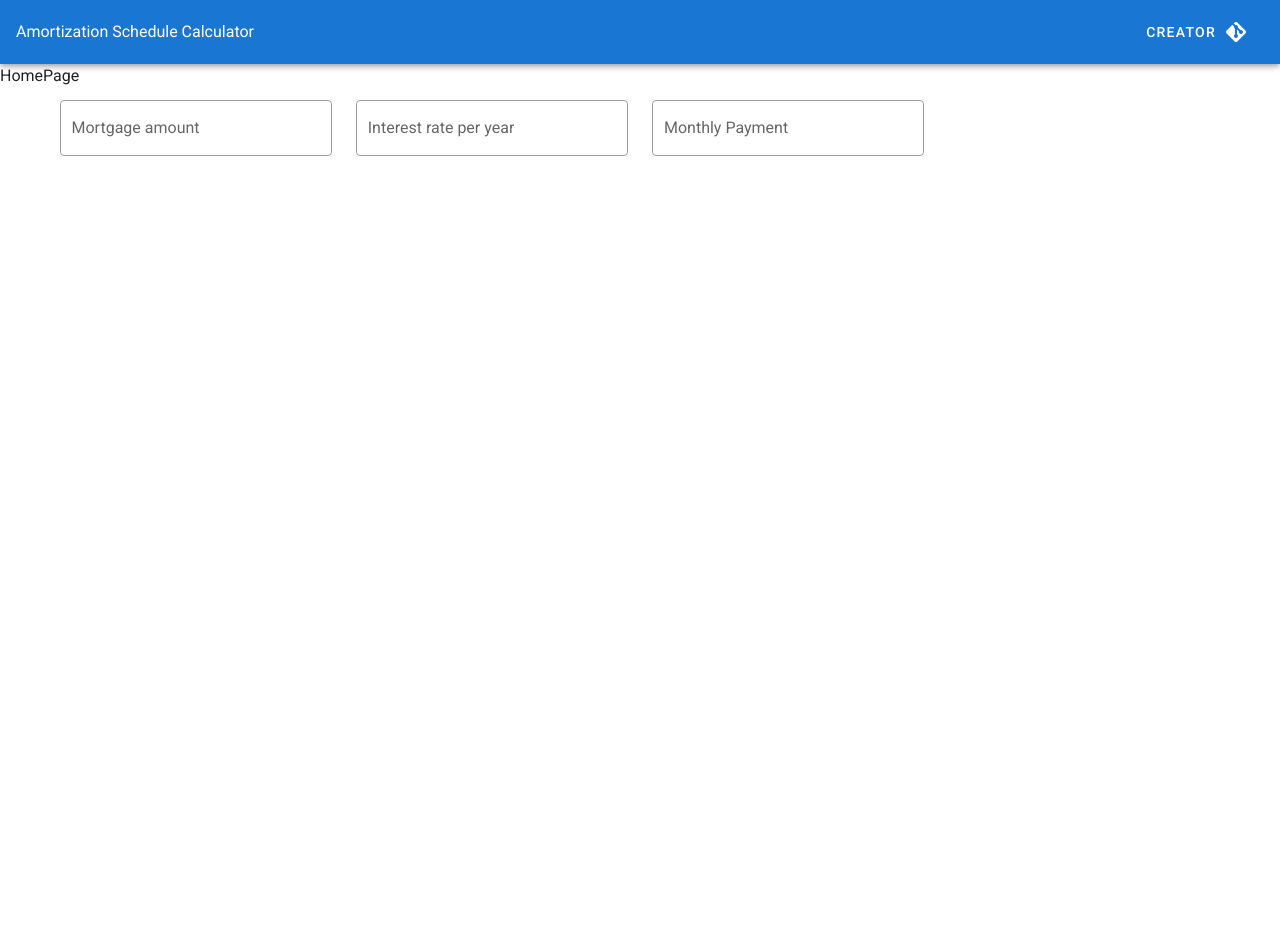
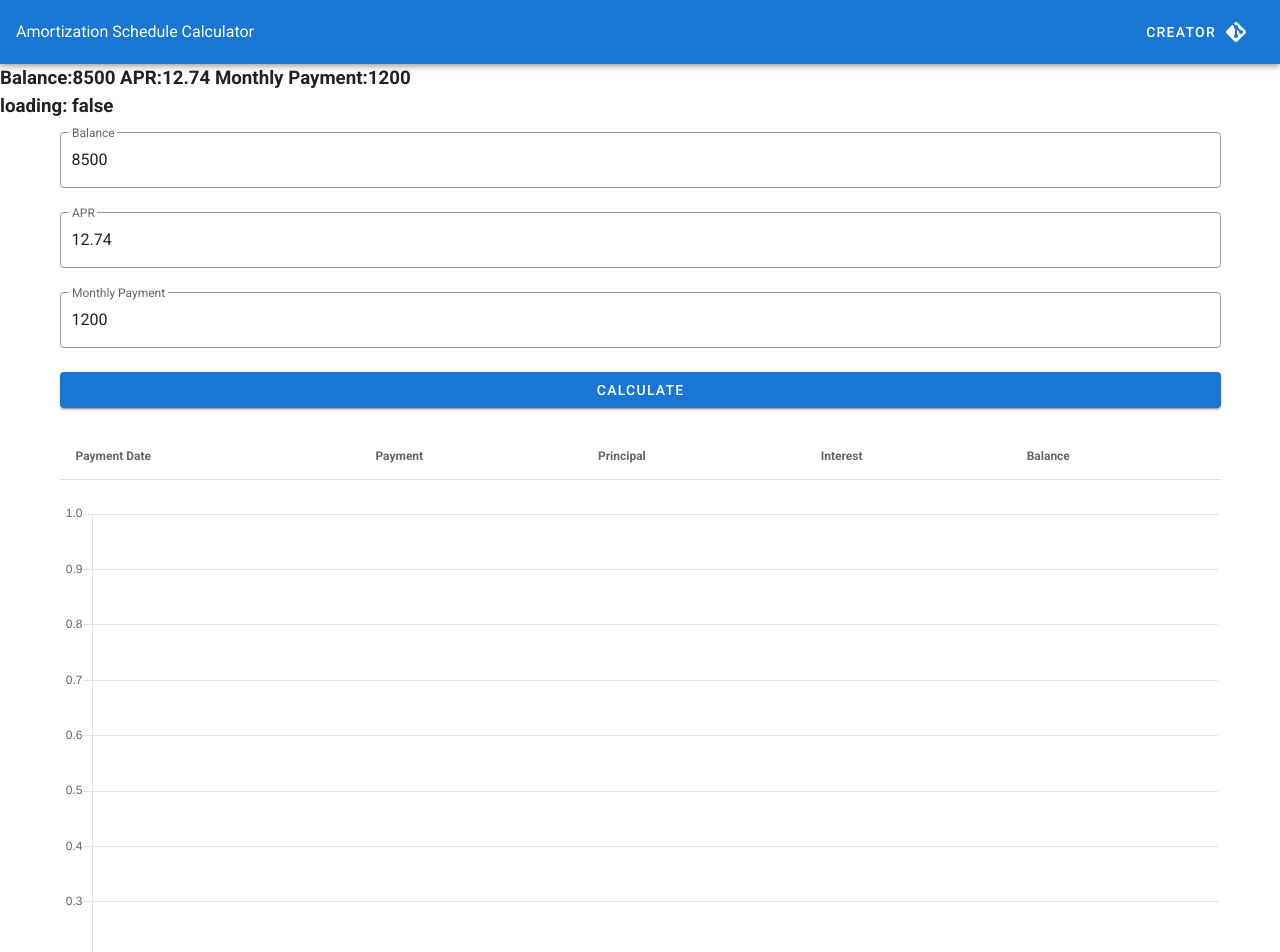
Before and after one commit to eduardo409/amortizationCalculator, a Vue app: page / in a window 1280 px wide. Shown: the top 952 px of the page. Before the commit the page ends 800 px from the top, so only its background shows below. Built offline with nearby package versions, Linux system fonts and the light colour scheme.

Commit message:
added calculation logic and chart

```diff
--- a/package.json
+++ b/package.json
@@ -8,8 +8,10 @@
     "lint": "vue-cli-service lint"
   },
   "dependencies": {
+    "chart.js": "^2.9.3",
     "core-js": "^3.4.4",
-    "vue": "^2.6.10",
+    "moment": "^2.24.0",
+    "vue": "^2.0.0",
     "vuetify": "^2.1.0"
   },
   "devDependencies": {
--- /dev/null
+++ b/src/Repo/Calculator.js
@@ -0,0 +1,37 @@
+var moment = require('moment');
+module.exports =  class Calculator {
+    constructor(){}
+    decimalToPercent(decimal) {
+        return decimal * 100
+    }
+    percentToDecimal(percent) {
+        return percent / 100
+    }
+    apr(apr,balance) {
+        return balance * apr
+    }
+    // returns a amortization schedule
+    schedule(balance, payment, apr){
+        let p = new Promise((resolve) =>{
+            let listOfPayments = new Array()
+            let monthDate = moment();
+            let monthBalance = balance
+            let monthPayment = payment
+            while(monthBalance > 0){
+                monthDate = monthDate.add(1,'months')
+                let monthInterest = apr * balance /12
+                monthPayment = monthBalance < monthPayment ? monthInterest + monthBalance : payment
+                let monthPrinciple = monthPayment - monthInterest
+                monthBalance = monthBalance - monthPrinciple
+                listOfPayments.push({monthDate, monthPayment, monthPrinciple, monthInterest, monthBalance})
+            resolve(listOfPayments)
+        }
+
+        })
+
+        return p
+
+
+
+    }
+}
--- /dev/null
+++ b/src/components/Chart.vue
@@ -0,0 +1,46 @@
+<template>
+  <canvas ref="myChart" :width="width" :height="height"></canvas>
+</template>
+
+<script>
+import Chart from 'chart.js';
+
+export default {
+  name: 'monthly-sales-chart',
+  props: {
+    // The canvas's width.
+    width: {
+      type: Number,
+      validator: value => value > 0
+    },
+
+    // The canvas's height.
+    height: {
+      type: Number,
+      validator: value => value > 0
+    },
+
+    // The chart's data.labels
+    labels: Array,
+
+    // The chart's data.datasets
+    datasets: {
+      type: Array,
+      required: true
+    },
+
+    // The chart's options.
+    options: Object
+  },
+  mounted() {
+    new Chart(this.$refs.myChart, {
+      type: 'line',
+      data: {
+        labels: this.labels,
+        datasets: this.datasets
+      },
+      options: this.options
+    });
+  }
+}
+</script>
--- a/src/components/Form.vue
+++ b/src/components/Form.vue
@@ -1,31 +1,112 @@
 <template>
-  <div><v-form>
+  <div>
+    <h3>
+      Balance:{{entries.bal.value}}
+      APR:{{entries.apr.value}}
+      Monthly Payment:{{entries.monthPayment.value}} <br>
+      loading: {{loading}}
+    </h3>
+    <v-form>
     <v-container>
       <v-row>
         <v-col
-        v-for="(value,index) in entries"
+        v-for="(entry,index) in entries"
         v-bind:key="index"
-        cols="12" sm="6" md="3">
+        cols="12" lg="12" sm="12" md="12">
           <v-text-field
-            v-bind:label='value'
+            v-bind:label="entry.rep"
+            v-model='entry.value'
             outlined
             type="number"
             pattern="[0-9]*"
             inputmode="numeric"
+            hide-details
           ></v-text-field>
         </v-col>
       </v-row>
+      <v-row>
+        <v-col
+        cols="12" lg="12" sm="12" md="12">
+          <v-btn
+          block
+          color="primary"
+           v-on:click='submitForm()'
+          :loading="loading"
+
+          >
+            Calculate
+          </v-btn>
+        </v-col>
+      </v-row>
+      <v-row>
+        <v-col
+        cols="12" lg="12" sm="12" md="12">
+          <div class="text-center">
+            <!-- <v-progress-circular
+              v-if="loading"
+              :size="70"
+              :width="7"
+              color="purple"
+              indeterminate
+            ></v-progress-circular> -->
+          </div>
+        <Table
+        v-bind:tableData= tableData
+        ></Table>
+        </v-col>
+      </v-row>
     </v-container>
-  </v-form></div>
+  </v-form>
+  </div>
 
 </template>
 
 <script>
+import Table from './Table'
+var Calculator = require('../Repo/Calculator')
 export default {
   name: 'Form',
+  components:{
+    Table,
+  },
+  data: () => ({
+      entries:{bal:{rep:"Balance",value:8500}, apr:{rep:"APR",value:12.74}, monthPayment:{rep:"Monthly Payment",value:1200}},
+      tableData: null,
+      loading:false,
+  }),
+  created(){
+    /* eslint-disable no-console */
+    console.log(`Entries:${this.entries}`)
+  },
+  watch: {
+    tableData: function() {
+      console.log('change')
+      this.loading = false
+   },
+   loading: function() {
+      console.log('loading change')
+   }
+  },
+  methods: {
+     wait(ms){
+      var start = new Date().getTime();
+      var end = start;
+        while(end < start + ms) {
+          end = new Date().getTime();
+        }
+      },
+     async submitForm(){
+      let calculator = new Calculator()
+      let bal = this.entries.bal.value
+      let monthPayment = this.entries.monthPayment.value
+      let apr = calculator.percentToDecimal(this.entries.apr.value)
+      this.tableData = null
+      // console.log(`bal: ${bal}\napr: ${apr}\nmonthPayment: ${monthPayment}`)
+      calculator.schedule(parseFloat(bal), parseFloat(monthPayment), parseFloat(apr)).then((result =>{
+         this.tableData = result
+      }))
 
-  data: () => ({
-      entries:["Mortgage amount", "Interest rate per year", "Monthly Payment"]
-  }),
+    }
+  }
 };
 </script>
--- a/src/components/HomePage.vue
+++ b/src/components/HomePage.vue
@@ -1,18 +1,33 @@
 <template>
-  <div class="homepage">HomePage
+  <div class="homepage">
     <Form/>
+      <v-container>
+      <v-row>
+        <v-col
+        cols="12" lg="12" sm="12" md="12">
+          <div class="text-center">
+              <Chart/>
+          </div>
+        <Table
+        v-bind:tableData= tableData
+        ></Table>
+        </v-col>
+      </v-row>
+    </v-container>
   </div>
 </template>
 
 <script>
 import Form from "../components/Form";
+import Chart from "../components/Chart"
 export default {
   name: 'HomePage',
   components: {
-    Form,
+    Form,Chart
+
   },
   data: () => ({}),
-};
+}
 </script>
 <style scoped>
 .homepage{
--- /dev/null
+++ b/src/components/Table.vue
@@ -0,0 +1,40 @@
+<template>
+<div>
+  <v-simple-table
+  fixed-header
+  >
+      <template v-slot:default>
+        <thead>
+          <tr>
+            <th class="text-left">Payment Date</th>
+            <th class="text-left">Payment</th>
+            <th class="text-left">Principal</th>
+            <th class="text-left">Interest</th>
+            <th class="text-left">Balance</th>
+          </tr>
+        </thead>
+        <tbody>
+          <tr v-for="month in tableData" :key="month.date">
+            <td>{{month.monthDate}}</td>
+            <td>${{month.monthPayment.toFixed(2)}}</td>
+            <td>${{month.monthPrinciple.toFixed(2)}}</td>
+            <td>${{month.monthInterest.toFixed(2)}}</td>
+            <td>${{month.monthBalance.toFixed(2)}}</td>
+          </tr>
+        </tbody>
+      </template>
+    </v-simple-table>
+  </div>
+</template>
+
+<script>
+export default {
+  name: 'Table',
+  props:{
+    tableData: Array,
+    mytext: String,
+  },
+  data: () => ({
+  }),
+};
+</script>
```
Also changed, not shown: 1 other file (tests, documents, lock files or other folders).
